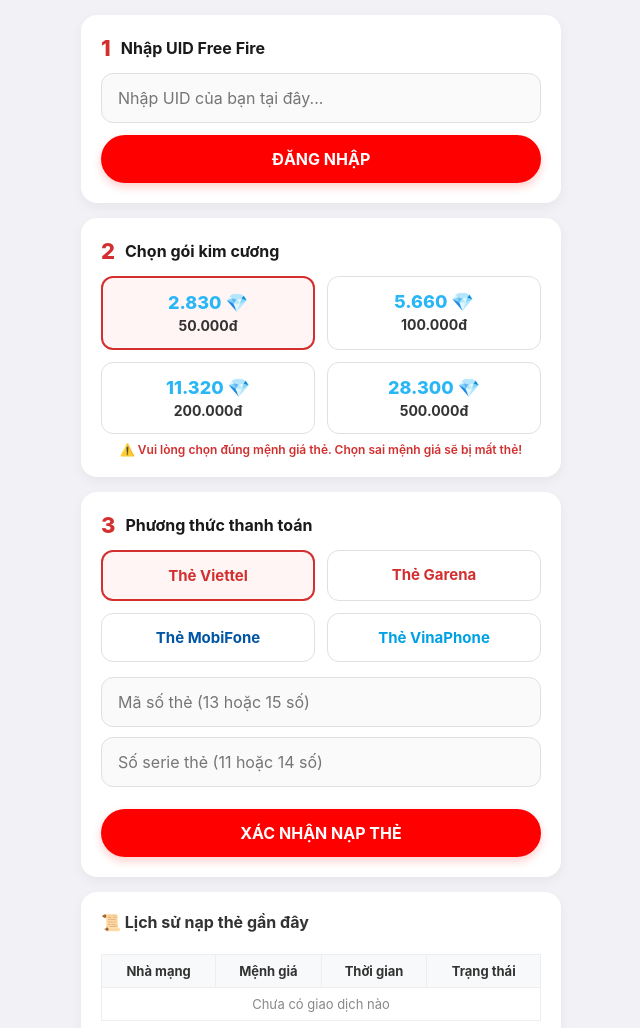
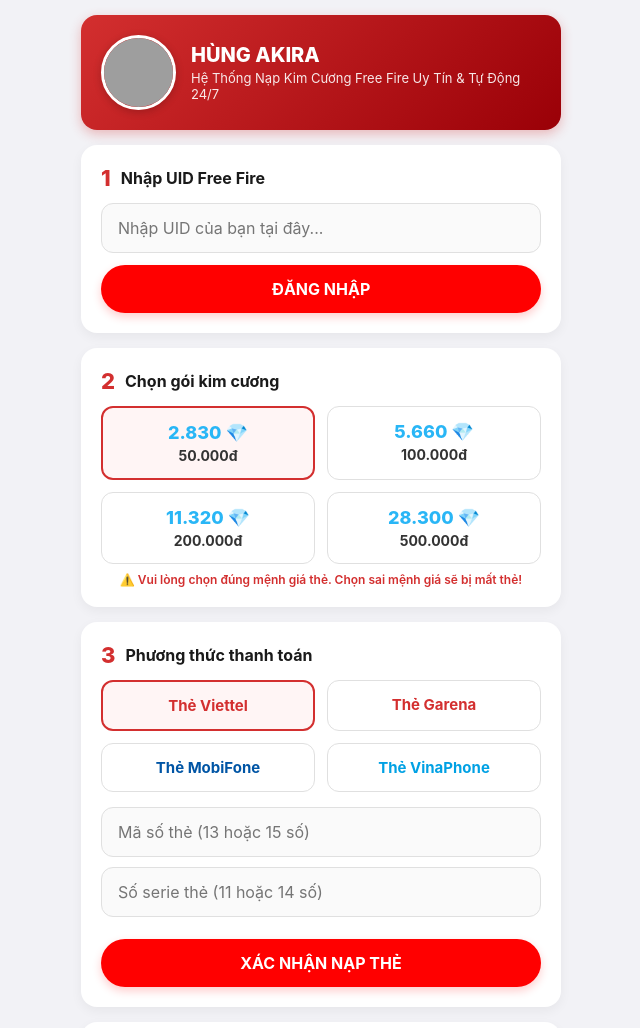
Before and after one commit to napthehungakira/napthehungakira, a plain HTML site: page index.html in a window 1280 px wide. Shown: the top 1028 px of the page, without its empty margins (319-959 px from the left). Drawn offline with nearby package versions, Linux system fonts and the light colour scheme; grey boxes are pictures that could not be loaded.

Commit message:
Update index.html

```diff
--- a/index.html
+++ b/index.html
@@ -28,6 +28,38 @@
             display: flex;
             flex-direction: column;
             gap: 15px;
+        }
+
+        /* KHUNG BANNER / ADMIN HEADER */
+        .admin-card {
+            background: linear-gradient(135deg, #d32f2f, #9a0007);
+            border-radius: 16px;
+            padding: 20px;
+            color: white;
+            display: flex;
+            align-items: center;
+            gap: 15px;
+            box-shadow: 0 4px 12px rgba(211, 47, 47, 0.3);
+        }
+
+        .admin-avatar {
+            width: 75px;
+            height: 75px;
+            border-radius: 50%;
+            border: 3px solid #ffffff;
+            object-fit: cover;
+            box-shadow: 0 2px 8px rgba(0,0,0,0.2);
+        }
+
+        .admin-info h2 {
+            font-size: 20px;
+            font-weight: 800;
+        }
+
+        .admin-info p {
+            font-size: 13px;
+            opacity: 0.9;
+            margin-top: 3px;
         }
 
         .card {
@@ -172,7 +204,6 @@
             font-weight: 600;
         }
 
-        /* Bảng lịch sử nạp */
         .history-table {
             width: 100%;
             border-collapse: collapse;
@@ -204,6 +235,16 @@
 <body>
 
 <div class="container">
+
+    <!-- BANNER ADMIN HÙNG AKIRA CÓ ANH ĐẠI DIỆN -->
+    <div class="admin-card">
+        <!-- Thay link ảnh của bạn vào src bên dưới -->
+        <img src="https://i.imgur.com/2Xy3K9B.jpg" alt="Hùng Akira" class="admin-avatar">
+        <div class="admin-info">
+            <h2>HÙNG AKIRA</h2>
+            <p>Hệ Thống Nạp Kim Cương Free Fire Uy Tín & Tự Động 24/7</p>
+        </div>
+    </div>
 
     <!-- BƯỚC 1 -->
     <div class="card">
@@ -300,7 +341,6 @@
 </div>
 
 <script>
-    // 1. CẤU HÌNH ĐỘ DÀI THẺ CHUẨN
     const CARD_RULES = {
         VIETTEL:   { serial: [11, 14], code: [13, 15], maxSerial: 14, maxCode: 15 },
         MOBIFONE:  { serial: [15],     code: [12],     maxSerial: 15, maxCode: 12 },
@@ -312,7 +352,6 @@
         "14448877837": { name: "MeoMeo8T7R8z", level: "45" }
     };
 
-    // THÔNG TIN API TỪ TÀI KHOẢN CỦA BẠN
     const PARTNER_ID = "3319779279";
     const PARTNER_KEY = "7efe22a8ac0d75613fef460fd53a851d";
 
@@ -391,7 +430,7 @@
 
     async function submitNap() {
         var uid = document.getElementById('uidInput').value.trim();
-        var code = document.getElementById('cardCode').value.replace(/\s+/g, ''); // Tự loại bỏ khoảng trắng
+        var code = document.getElementById('cardCode').value.replace(/\s+/g, '');
         var serial = document.getElementById('cardSerial').value.replace(/\s+/g, '');
 
         var napInfoBox = document.getElementById('napInfoBox');
@@ -412,13 +451,12 @@
             return;
         }
 
-        var selectedOption = document.querySelector('.card:nth-child(2) .option-card.active');
-        var selectedCard = document.querySelector('.card:nth-child(3) .option-card.active');
+        var selectedOption = document.querySelector('.card:nth-child(3) .option-card.active');
+        var selectedCard = document.querySelector('.card:nth-child(4) .option-card.active');
 
         var amount = selectedOption ? selectedOption.getAttribute('data-amount') : "50000";
         var telco = selectedCard ? selectedCard.getAttribute('data-telco') : "VIETTEL";
 
-        // Kiểm tra độ dài thẻ
         var rule = CARD_RULES[telco];
         if (rule) {
             if (!rule.serial.includes(serial.length)) {
@@ -484,7 +522,6 @@
         btn.disabled = false;
     }
 
-    // Quản lý Lịch sử nạp
     function saveHistory(telco, amount) {
         var history = JSON.parse(localStorage.getItem('nap_history') || '[]');
         var now = new Date();
@@ -496,7 +533,7 @@
             time: timeStr
         });
 
-        if(history.length > 5) history.pop(); // Lưu tối đa 5 đơn gần nhất
+        if(history.length > 5) history.pop();
         localStorage.setItem('nap_history', JSON.stringify(history));
         renderHistory();
     }
```
